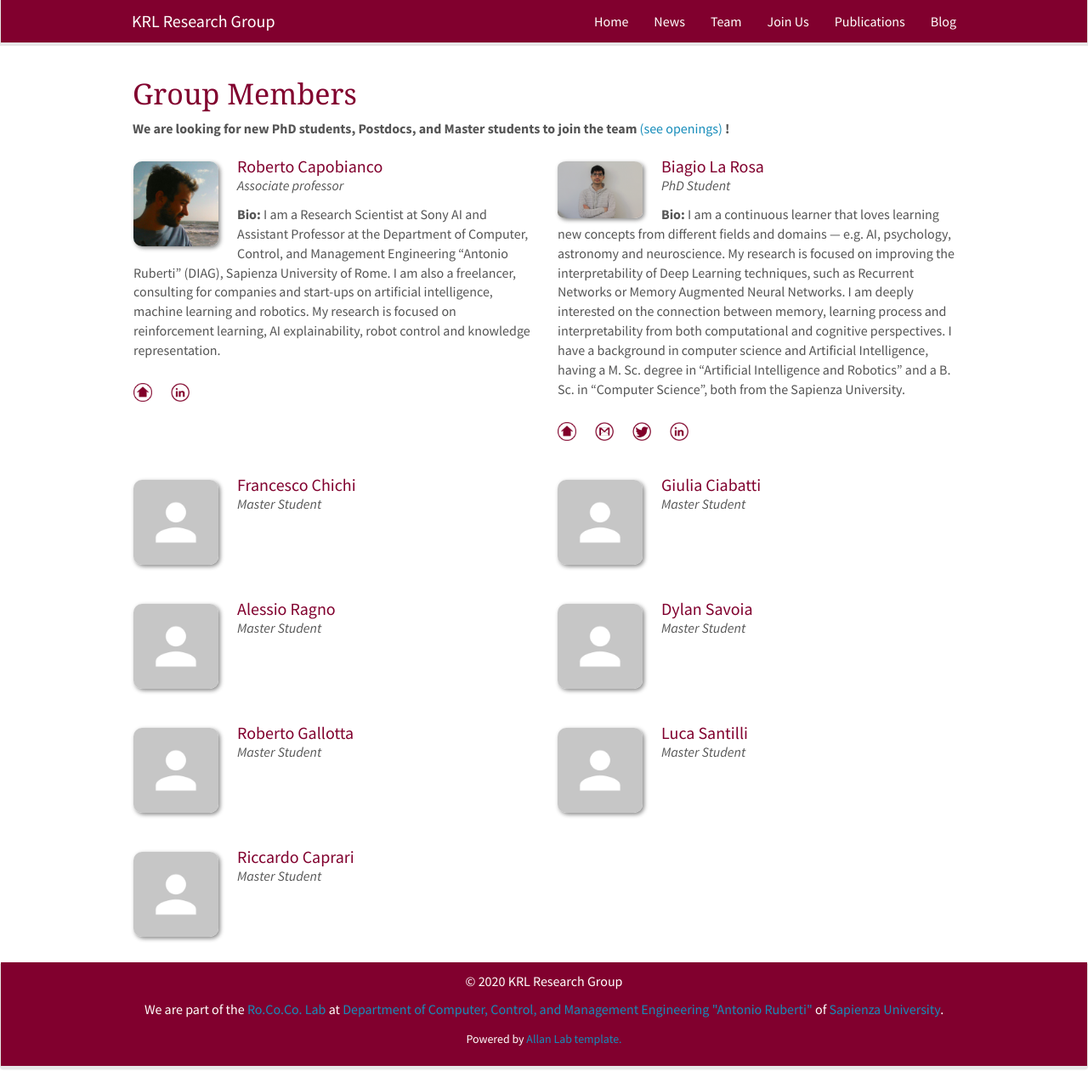
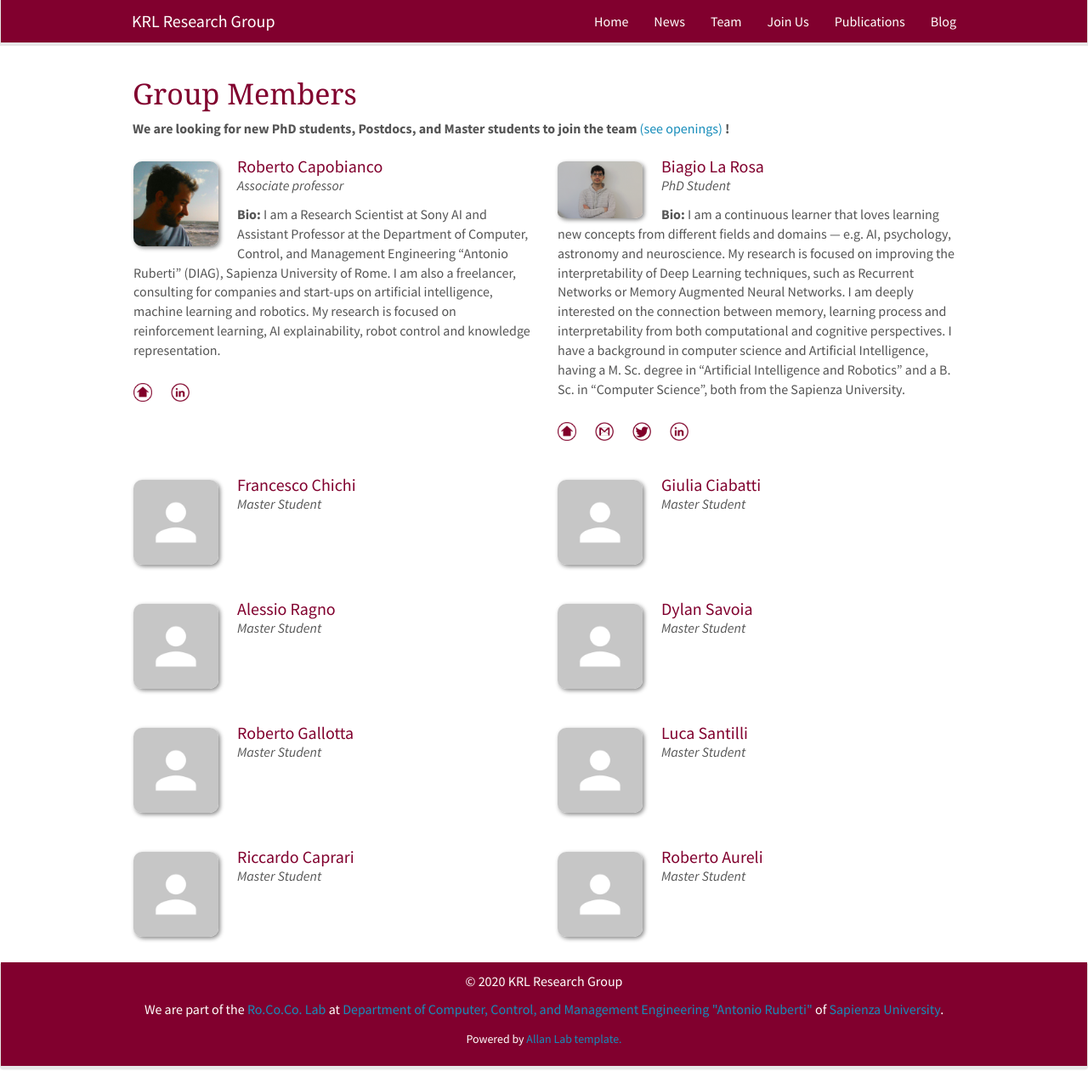
Before and after one commit to KRLGroup/krlgroup.github.io, a Jekyll site: the page built from _pages/team.md, in a window 1280 px wide and 1281 px high. Shown: the whole window at 85% size. Built offline with Jekyll 4.4.1, drawn with Linux system fonts in a browser that asks for light colours; nearby versions of some CDN libraries.

Commit message:
Added Roberto Aureli as member

```diff
--- a/_data/members.yml
+++ b/_data/members.yml
@@ -85,3 +85,13 @@
   linkedin:
   twitter:
   github:
+
+- name: Roberto Aureli
+  photo: no_avatar.jpg
+  info: Master Student
+  email:
+  bio:
+  webpage:
+  linkedin:
+  twitter:
+  github:
```
